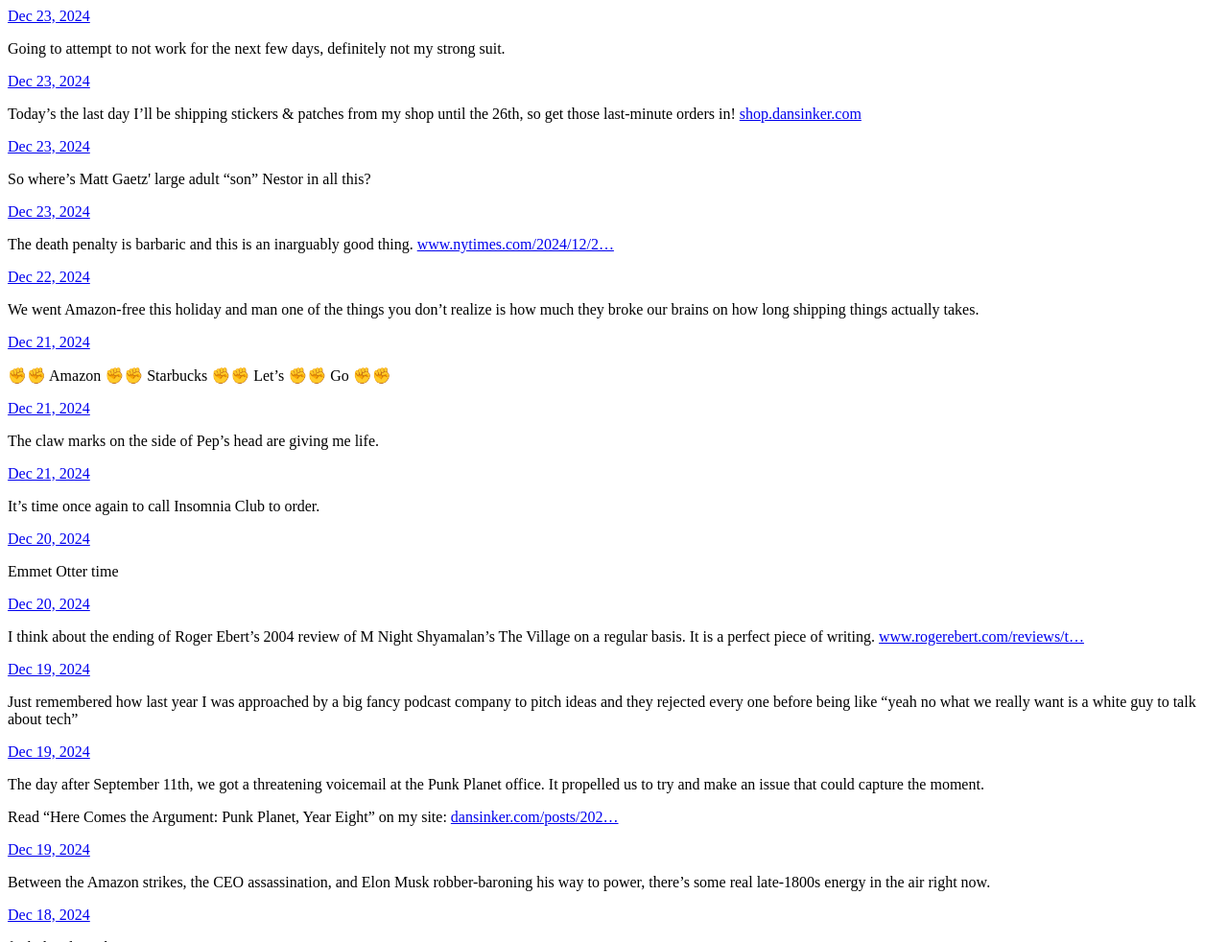
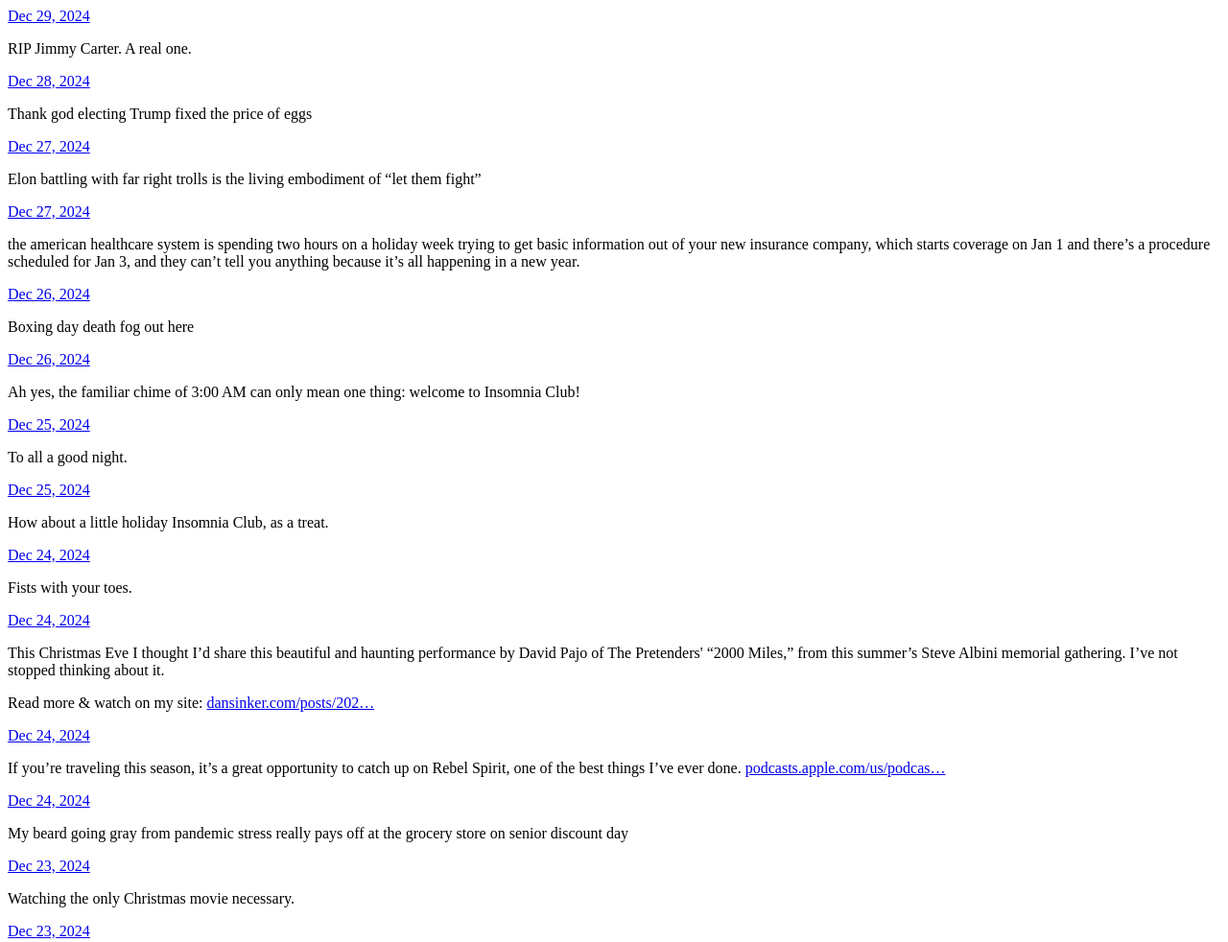
Before and after one commit to dansinker/microblog-backup, a plain HTML site: page index.html in a window 1280 px wide. Shown: the top 982 px of the page at 96% size. Drawn offline with Linux system fonts and the light colour scheme.

Commit message:
Archiving from Micro.blog.

```diff
--- a/index.html
+++ b/index.html
@@ -21,6 +21,152 @@
 <div class="h-feed">
 
 
+
+	  <div class="h-entry">
+
+
+		<a href="https://dansinker.micro.blog/2024/12/29/rip-jimmy-carter-a-real.html" class="u-url"><time class="dt-published" datetime="2024-12-29 17:04:14 -0600">Dec 29, 2024</time></a>
+
+		<div class="e-content">
+			 <p>RIP Jimmy Carter. A real one.</p>
+
+		</div>
+	  </div>
+
+	  <div class="h-entry">
+
+
+		<a href="https://dansinker.micro.blog/2024/12/28/thank-god-electing-trump-fixed.html" class="u-url"><time class="dt-published" datetime="2024-12-28 17:59:29 -0600">Dec 28, 2024</time></a>
+
+		<div class="e-content">
+			 <p>Thank god electing Trump fixed the price of eggs</p>
+
+		</div>
+	  </div>
+
+	  <div class="h-entry">
+
+
+		<a href="https://dansinker.micro.blog/2024/12/27/elon-battling-with-far-right.html" class="u-url"><time class="dt-published" datetime="2024-12-27 14:06:23 -0600">Dec 27, 2024</time></a>
+
+		<div class="e-content">
+			 <p>Elon battling with far right trolls is the living embodiment of &ldquo;let them fight&rdquo;</p>
+
+		</div>
+	  </div>
+
+	  <div class="h-entry">
+
+
+		<a href="https://dansinker.micro.blog/2024/12/27/the-american-healthcare-system-is.html" class="u-url"><time class="dt-published" datetime="2024-12-27 10:24:26 -0600">Dec 27, 2024</time></a>
+
+		<div class="e-content">
+			 <p>the american healthcare system is spending two hours on a holiday week trying to get basic information out of your new insurance company, which starts coverage on Jan 1 and there&rsquo;s a procedure scheduled for Jan 3, and they can&rsquo;t tell you anything because it&rsquo;s all happening in a new year.</p>
+
+		</div>
+	  </div>
+
+	  <div class="h-entry">
+
+
+		<a href="https://dansinker.micro.blog/2024/12/26/boxing-day-death-fog-out.html" class="u-url"><time class="dt-published" datetime="2024-12-26 08:55:44 -0600">Dec 26, 2024</time></a>
+
+		<div class="e-content">
+			 <p>Boxing day death fog out here</p>
+
+		</div>
+	  </div>
+
+	  <div class="h-entry">
+
+
+		<a href="https://dansinker.micro.blog/2024/12/26/ah-yes-the-familiar-chime.html" class="u-url"><time class="dt-published" datetime="2024-12-26 03:16:49 -0600">Dec 26, 2024</time></a>
+
+		<div class="e-content">
+			 <p>Ah yes, the familiar chime of 3:00 AM can only mean one thing: welcome to Insomnia Club!</p>
+
+		</div>
+	  </div>
+
+	  <div class="h-entry">
+
+
+		<a href="https://dansinker.micro.blog/2024/12/25/to-all-a-good-night.html" class="u-url"><time class="dt-published" datetime="2024-12-25 21:31:38 -0600">Dec 25, 2024</time></a>
+
+		<div class="e-content">
+			 <p>To all a good night.</p>
+<!-- raw HTML omitted -->
+
+		</div>
+	  </div>
+
+	  <div class="h-entry">
+
+
+		<a href="https://dansinker.micro.blog/2024/12/25/how-about-a-little-holiday.html" class="u-url"><time class="dt-published" datetime="2024-12-25 04:27:43 -0600">Dec 25, 2024</time></a>
+
+		<div class="e-content">
+			 <p>How about a little holiday Insomnia Club, as a treat.</p>
+
+		</div>
+	  </div>
+
+	  <div class="h-entry">
+
+
+		<a href="https://dansinker.micro.blog/2024/12/24/fists-with-your-toes.html" class="u-url"><time class="dt-published" datetime="2024-12-24 22:09:39 -0600">Dec 24, 2024</time></a>
+
+		<div class="e-content">
+			 <p>Fists with your toes.</p>
+
+		</div>
+	  </div>
+
+	  <div class="h-entry">
+
+
+		<a href="https://dansinker.micro.blog/2024/12/24/this-christmas-eve-i-thought.html" class="u-url"><time class="dt-published" datetime="2024-12-24 18:44:34 -0600">Dec 24, 2024</time></a>
+
+		<div class="e-content">
+			 <p>This Christmas Eve I thought I&rsquo;d share this beautiful and haunting performance by David Pajo of The Pretenders' &ldquo;2000 Miles,&rdquo; from this summer&rsquo;s Steve Albini memorial gathering. I&rsquo;ve not stopped thinking about it.</p>
+<p>Read more &amp; watch on my site: <a href="https://dansinker.com/posts/2024-12-24-hes-gone/">dansinker.com/posts/202&hellip;</a></p>
+
+		</div>
+	  </div>
+
+	  <div class="h-entry">
+
+
+		<a href="https://dansinker.micro.blog/2024/12/24/if-youre-traveling-this-season.html" class="u-url"><time class="dt-published" datetime="2024-12-24 12:28:05 -0600">Dec 24, 2024</time></a>
+
+		<div class="e-content">
+			 <p>If you&rsquo;re traveling this season, it&rsquo;s a great opportunity to catch up on Rebel Spirit, one of the best things I&rsquo;ve ever done. <a href="https://podcasts.apple.com/us/podcast/rebel-spirit/id1752673109">podcasts.apple.com/us/podcas&hellip;</a></p>
+
+		</div>
+	  </div>
+
+	  <div class="h-entry">
+
+
+		<a href="https://dansinker.micro.blog/2024/12/24/my-beard-going-gray-from.html" class="u-url"><time class="dt-published" datetime="2024-12-24 11:38:50 -0600">Dec 24, 2024</time></a>
+
+		<div class="e-content">
+			 <p>My beard going gray from pandemic stress really pays off at the grocery store on senior discount day</p>
+
+		</div>
+	  </div>
+
+	  <div class="h-entry">
+
+
+		<a href="https://dansinker.micro.blog/2024/12/23/watching-the-only-christmas-movie.html" class="u-url"><time class="dt-published" datetime="2024-12-23 20:37:04 -0600">Dec 23, 2024</time></a>
+
+		<div class="e-content">
+			 <p>Watching the only Christmas movie necessary.</p>
+<!-- raw HTML omitted -->
+
+		</div>
+	  </div>
 
 	  <div class="h-entry">
 
```
